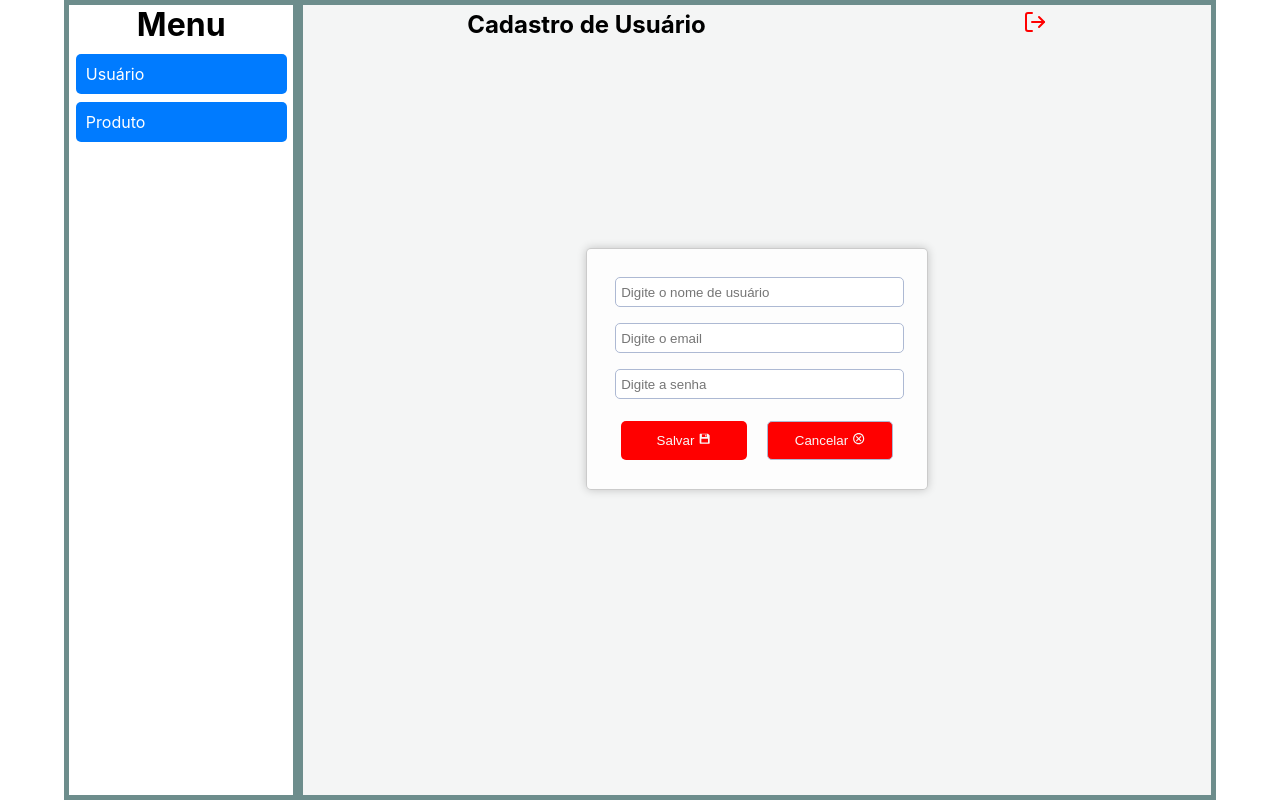
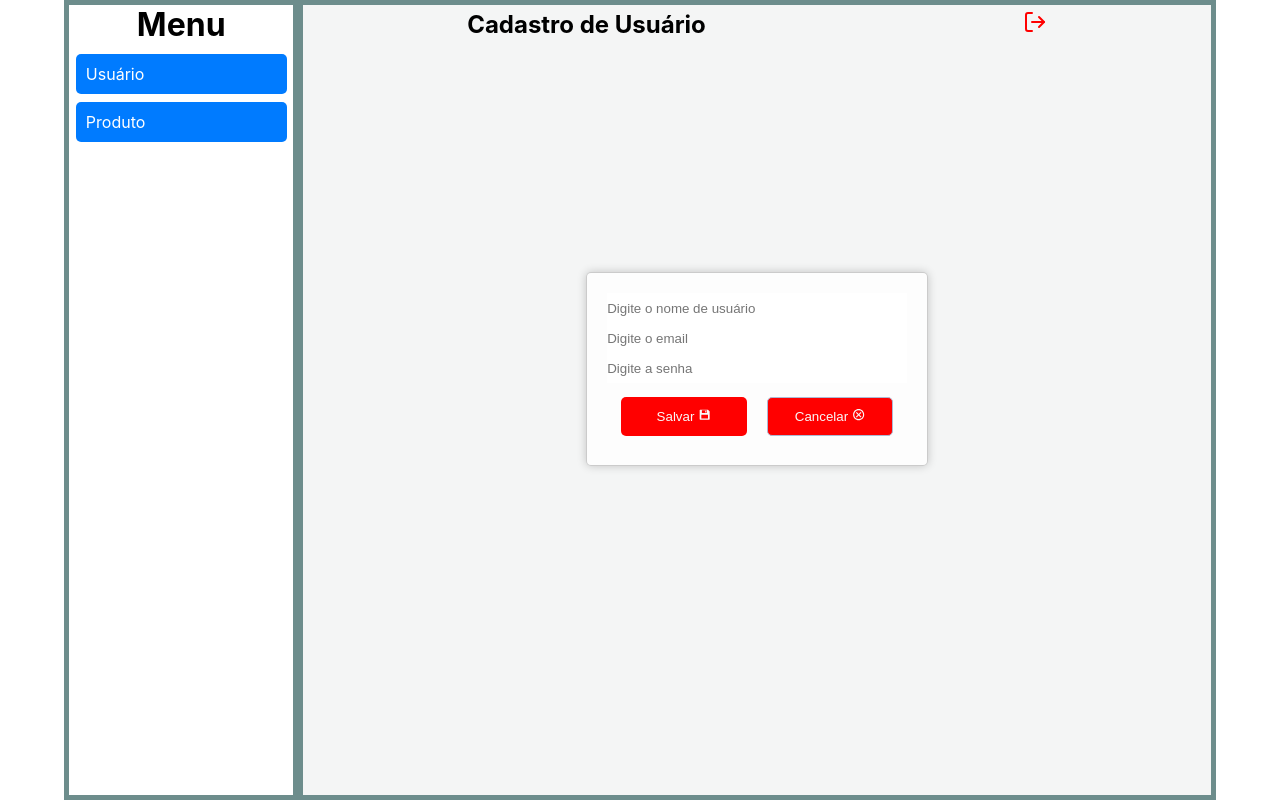
Before and after one commit to ianmarinho/frontend-connect-mysql, a React (Create React App) app: page /cadastrousuario in a window 1280 px wide. Built offline with nearby package versions, Linux system fonts and the light colour scheme.

Commit message:
alteraçao Novocadastro

```diff
--- a/src/pages/cadastroUsuario/index.js
+++ b/src/pages/cadastroUsuario/index.js
@@ -11,7 +11,22 @@ import Head from '../../componentes/menu/Head';
 export default function Cadastrousuario() {
 
     const [nome,setNome] =useState("");
-
+    const [email,setEmail] =useState("");
+    const [senha,setSenha] =useState("");
+   // const usuarios = ["carlos","carlos@gamil.com","123"]
+    const usuario ={
+        nome,
+        email,
+        senha
+    }
+    function salvardados(e){
+        e.preventDefault();
+        //console.log(usuario)
+        const banco = JSON.parse(localStorage.getItem("cd-usuario") || "[]");
+        banco.push(usuario)
+        localStorage.setItem("cd-usuario",JSON.stringify(banco));
+        alert("Usuário salvo com sucesso");
+    }
     return (
         <div className="dashboard-container">
 
@@ -26,10 +41,10 @@ export default function Cadastrousuario() {
 
                 <div class="form-container">
 
-                    <form className='form-cadastro'>
+                    <form className='form-cadastro'onSubmit={salvardados}>
                         <input type="text" value={nome} onChange={e=>setNome(e.target.value)}  placeholder="Digite o nome de usuário" />
-                        <input type="email" placeholder="Digite o email" />
-                        <input type="password" placeholder="Digite a senha" />
+                        <input type="email"  value={email} onChange={e=>setEmail(e.target.value)} placeholder="Digite o email" />
+                        <input type="password" value={senha} onChange={e=>setSenha(e.target.value)} placeholder="Digite a senha" />
 
                         <div class="acao">
                             <button className='btn-save'> Salvar <RiSave3Fill /> </button>
--- a/src/pages/global.css
+++ b/src/pages/global.css
@@ -63,18 +63,32 @@ td {
     text-decoration: none;
 }
 
-form input {
-    margin-top: 8px;
+.form-cadastro input {
+    /* margin-top: 8px;
     margin-bottom: 8px;
     margin-left: 8px;
     margin-right: 8;
     padding: 5px;
-    border: solid 1px #adb9d3;
+    border: solid 1px #adb9d3; */
+
+    width: 100%;
+    height: 30px;
+    color: #333;
+    border: 1px solid #dcdce6;
+    border: 8px;
+
 }
 
-.form-cadastro{
+.form-cadastro input:focus {
 
- background-color: rgba(255, 255, 255, 0.8);
+    box-shadow: 0 0 0 0;
+    border: 1px solid #dcdce6;
+    outline: 0;
+}
+
+.form-cadastro {
+
+    background-color: rgba(255, 255, 255, 0.8);
     /* Fundo com transparência */
 
     border: 1px solid rgba(0, 0, 0, 0.2);
@@ -114,6 +128,7 @@ form input {
     margin-top: 10px;
     margin-bottom: 5px;
     width: 180px;
+
 }
 
 .btn-cancel {
@@ -126,4 +141,5 @@ form input {
     margin-top: 10px;
     margin-bottom: 5px;
     width: 180px;
+
 }
--- a/src/pages/logon/styles.css
+++ b/src/pages/logon/styles.css
@@ -14,7 +14,7 @@ form {
     margin: auto;
 }
 
-input {
+.input {
     border: 1px solid #dcdce6;
     padding: 3px;
     margin: 3px;
```
